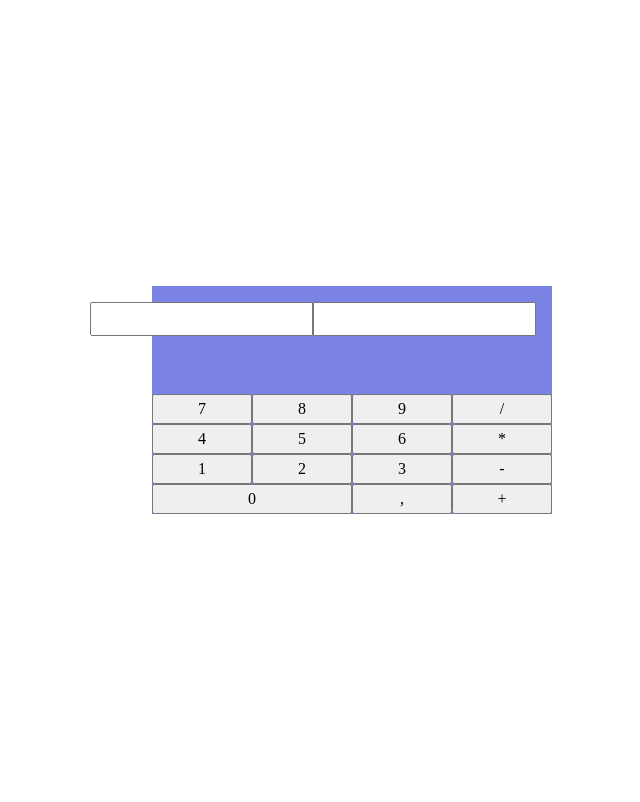
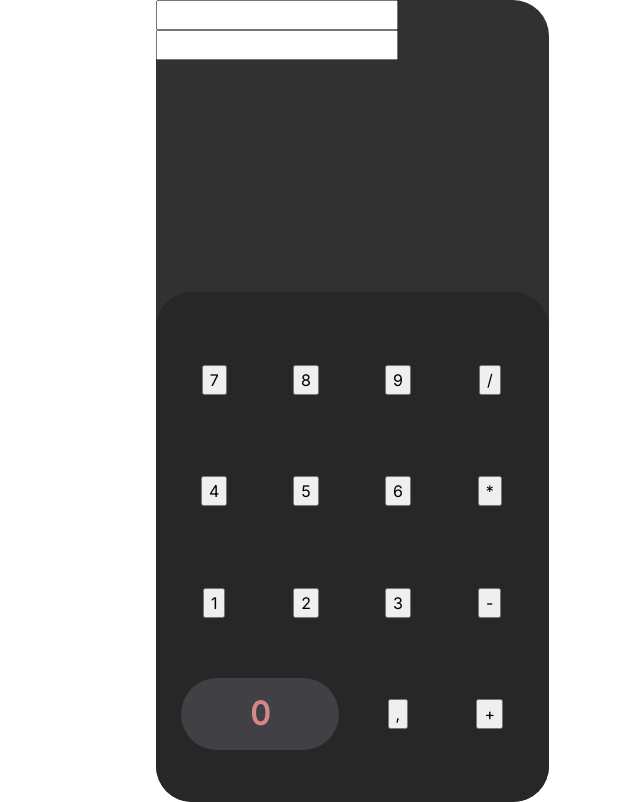
Before and after one commit to m-rcussilva/javascript, a website: page calculator/index.html in a window 1280 px wide. Shown: the whole page, without its empty margins (288-928 px from the left). Drawn offline with Linux system fonts and the light colour scheme.

Commit message:
estilizando calc

```diff
--- a/calculator/css/style.css
+++ b/calculator/css/style.css
@@ -1,3 +1,12 @@
+@import url("https://fonts.googleapis.com/css2?family=Inter&display=swap");
+
+:root {
+    --primary-color: #313131;
+    --secondary-color: #272727;
+    --btns-color: #414045;
+    --text-color: #ffffff;
+}
+
 *,
 *::before,
 *::after {
@@ -15,6 +24,8 @@ body {
     display: flex;
     align-items: center;
     justify-content: center;
+    color: var(--text-color);
+    font-family: "Inter", sans-serif;
 }
 
 input,
@@ -23,38 +34,36 @@ textarea {
     font: inherit;
 }
 
-.main {
-    background-color: #7a82e3;
-    width: 400px;
+button {
+    cursor: pointer;
 }
 
-.output {
-    padding: 1em 1em;
-    display: flex;
-    align-items: flex-end;
-    flex-direction: column;
+.main {
+    background-color: var(--primary-color);
+    width: 393px;
+    height: 802px;
+    border-radius: 36px;
+    position: relative;
+}
+
+.display-io {
+    padding: 1em;
+    margin-top: 10em;
 }
 
 .container-input {
-    display: flex;
     margin-bottom: 10px;
 }
 
-#num1,
-#num2 {
-    text-align: end;
-    padding: 0.2em 0.6em;
-}
-
-#inputs {
+#input {
     border: 1px solid #000;
     padding: 1em;
     font-size: 1rem;
     width: 100%;
-    margin-bottom: 10px;
+    text-align: end;
 }
 
-.container-result {
+.container-output {
     padding: 1em;
 }
 
@@ -67,12 +76,54 @@ textarea {
     display: grid;
     grid-template-columns: repeat(4, 1fr);
     grid-template-rows: repeat(4, 1fr);
+    background-color: var(--secondary-color);
+    padding: 2em 0.8em;
+    position: absolute;
+    bottom: 0;
+    width: 100%;
+    border-radius: 36px;
+    height: 510px;
+    justify-items: center;
+    align-items: center;
 }
 
 .btns-grid > div {
     border: 1px solid black;
 }
 
+#btn {
+    width: 72px;
+    height: 72px;
+    border-radius: 50%;
+    background-color: var(--btns-color);
+    border: none;
+    outline: 0;
+    color: var(--text-color);
+    font-weight: bold;
+    font-size: 2rem;
+}
+
+.btn {
+    width: 72px;
+    height: 72px;
+    border-radius: 50%;
+    background-color: var(--btns-color);
+    border: none;
+    outline: 0;
+    color: var(--text-color);
+    font-weight: bold;
+    font-size: 2rem;
+}
+
 .btn-zero {
     grid-column: span 2;
+    width: 158px;
+    height: 72px;
+    border-radius: 50px;
+    background-color: var(--btns-color);
+    border: none;
+    outline: 0;
+    color: #d68686;
+    font-weight: bold;
+    font-size: 2rem;
 }
```
